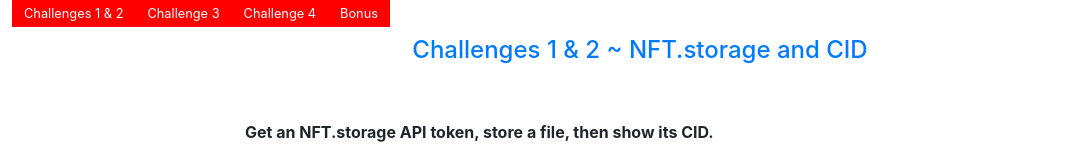
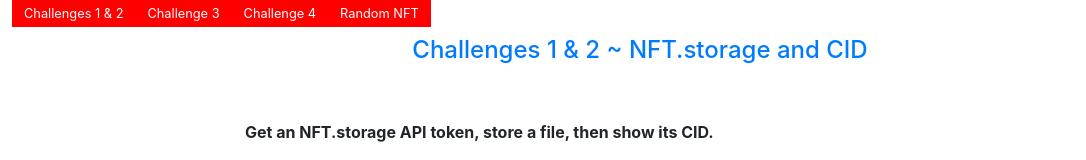
Before and after one commit to CodeConnects/filecoin-hackathon, a Next.js app: page / in a window 1280 px wide. Shown: the top 160 px of the page, without its empty margins (0-1086 px from the left). Built offline with nearby package versions, Linux system fonts and the light colour scheme.

Commit message:
change link to Random NFT page

```diff
--- a/components/navbar.js
+++ b/components/navbar.js
@@ -6,7 +6,7 @@ export default function Navbar() {
             <Link href="/">Challenges 1 & 2</Link>
             <Link href="/challenge-3">Challenge 3</Link>
             <Link href="/challenge-4">Challenge 4</Link>
-            <Link href="/bonus">Bonus</Link>
+            <Link href="/random-nft">Random NFT</Link>
         </nav>
     )
 }
```
